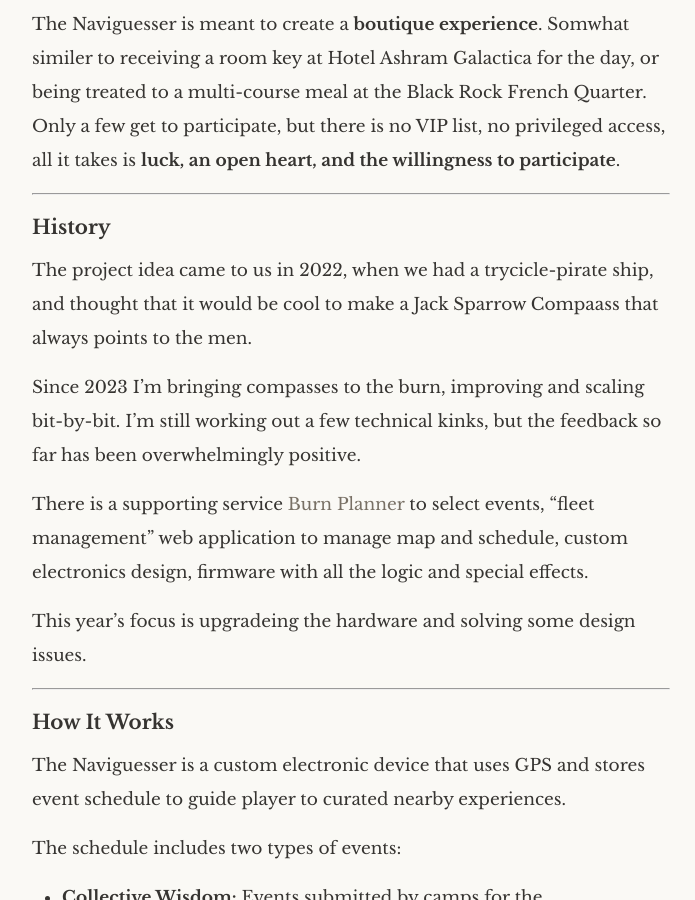
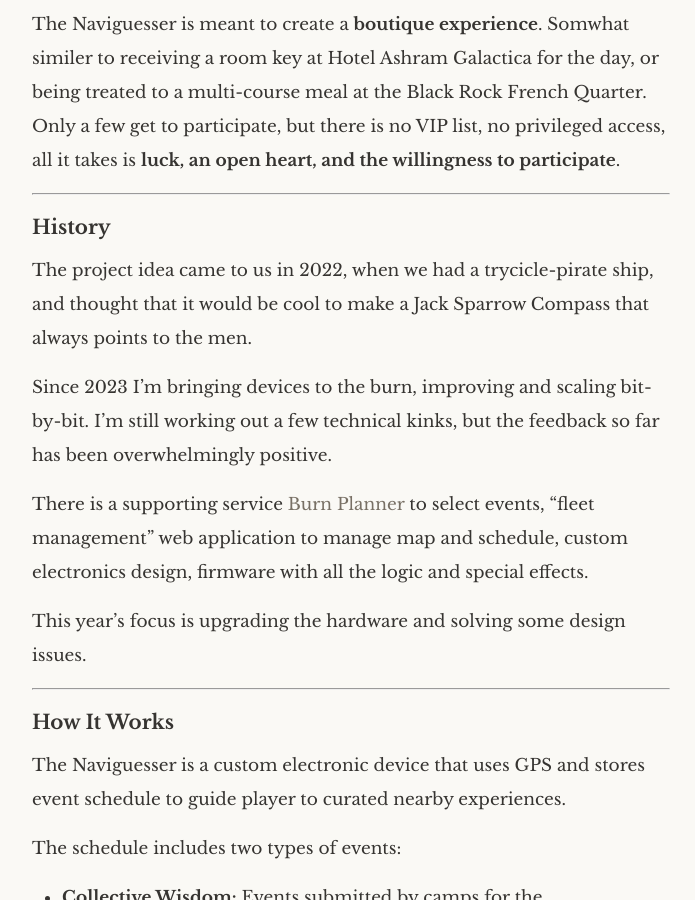
Before and after one commit to heavior/jack-sparrow-compass, a Jekyll site: the page built from _posts/2024-03-26-bm-2025.markdown, in a window 1280 px wide and 900 px high, scrolled down 1818 px. Shown: the whole window, without its empty margins (289-984 px from the left). Built offline with Jekyll 4.4.1, drawn with Linux system fonts in a browser that asks for light colours; some web fonts are replaced.

Commit message:
fix typos

```diff
--- a/_posts/2024-03-26-bm-2025.markdown
+++ b/_posts/2024-03-26-bm-2025.markdown
@@ -42,13 +42,13 @@ The Naviguesser is meant to create a **boutique experience**. Somwhat similer to
 
 ### **History**
 
-The project idea came to us in 2022, when we had a trycicle-pirate ship, and thought that it would be cool to make a Jack Sparrow Compaass that always points to the men.
+The project idea came to us in 2022, when we had a trycicle-pirate ship, and thought that it would be cool to make a Jack Sparrow Compass that always points to the men.
 
-Since 2023 I'm bringing compasses to the burn, improving and scaling bit-by-bit. I’m still working out a few technical kinks, but the feedback so far has been overwhelmingly positive.
+Since 2023 I'm bringing devices to the burn, improving and scaling bit-by-bit. I’m still working out a few technical kinks, but the feedback so far has been overwhelmingly positive.
 
 There is a supporting service [Burn Planner](https://burn-planner.web.app/) to select events, "fleet management" web application to manage map and schedule, custom electronics design, firmware with all the logic and special effects.
 
-This year's focus is upgradeing the hardware and solving some design issues.
+This year's focus is upgrading the hardware and solving some design issues.
 
 ---
 
```
